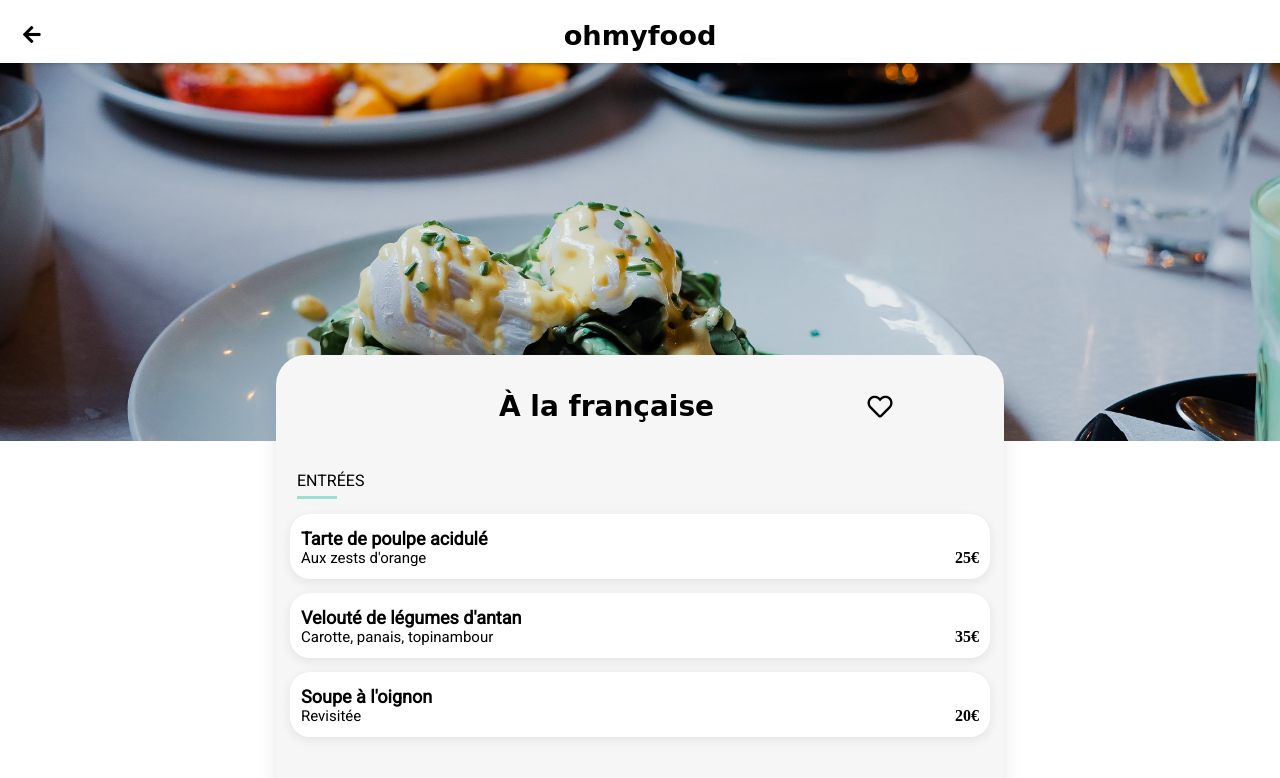
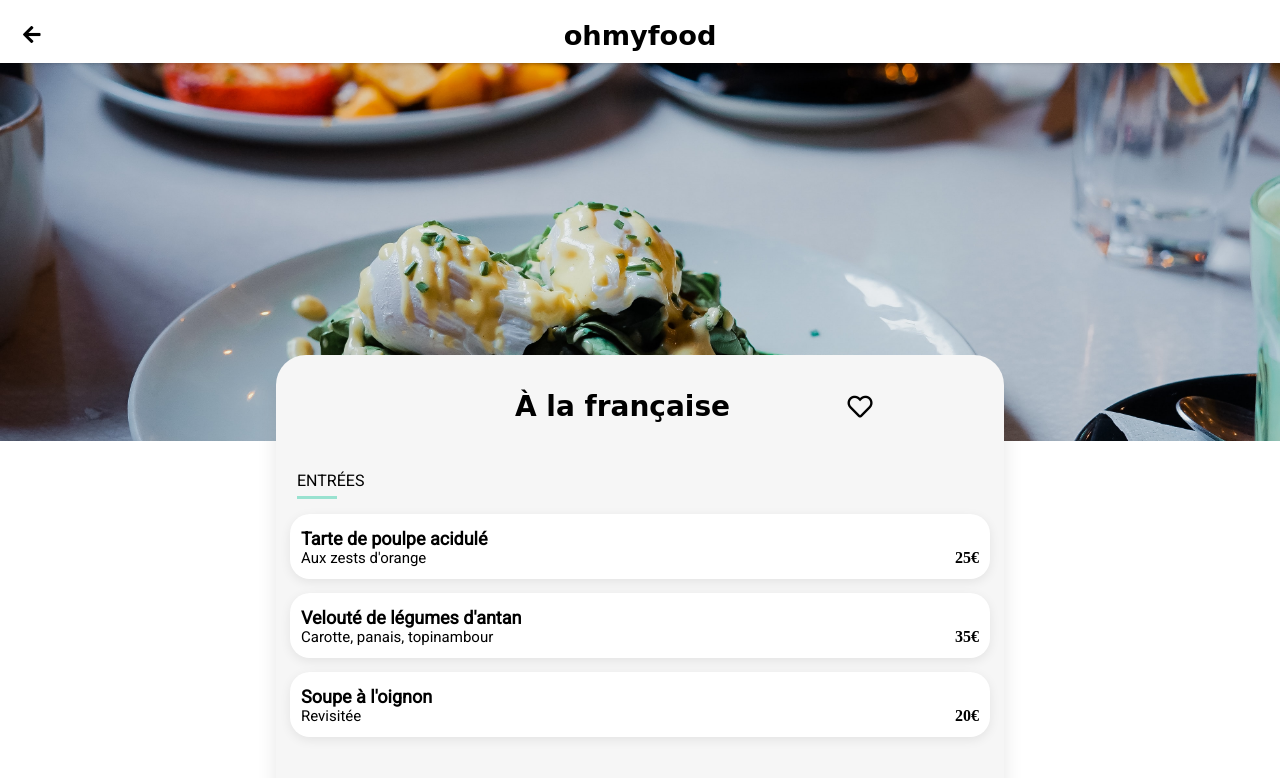
Before and after one commit to Keidaten/JeremyAlderweireldt_3_18012021, a website: page a-la-francaise.html in a window 1280 px wide. Shown: the top 778 px of the page. Drawn offline with Linux system fonts and the light colour scheme; a web font is replaced by a local one.

Commit message:
fix heart position on menu pages

```diff
--- a/styles/sass/_menupages.scss
+++ b/styles/sass/_menupages.scss
@@ -35,23 +35,26 @@
         margin-top: -7vw;
     }
     &__header {
+        display: flex;
+        justify-content: space-around;
+        align-items: baseline;
         @media screen and (min-width: 600px) {
-            display: flex;
             justify-content: space-evenly;
-            align-items: baseline;
-        }
-        &::before {
-            content: "";
+            &::before {
+                content: "";
+            }
         }
     }
     &__title {
         font-family: $secondary-font;
-        margin: 0 8% 0 2%;
+        margin: 0 0 0 2%;
         display: inline;
         font-size: 28px;
     }
     &__like {
         @include heartIcon;
+        margin-right: 12px;
+        margin-left: 12px;
     }
     &__validation {
         @include button;
```
Also changed, not shown: styles/css/style.css, 1 other file.
